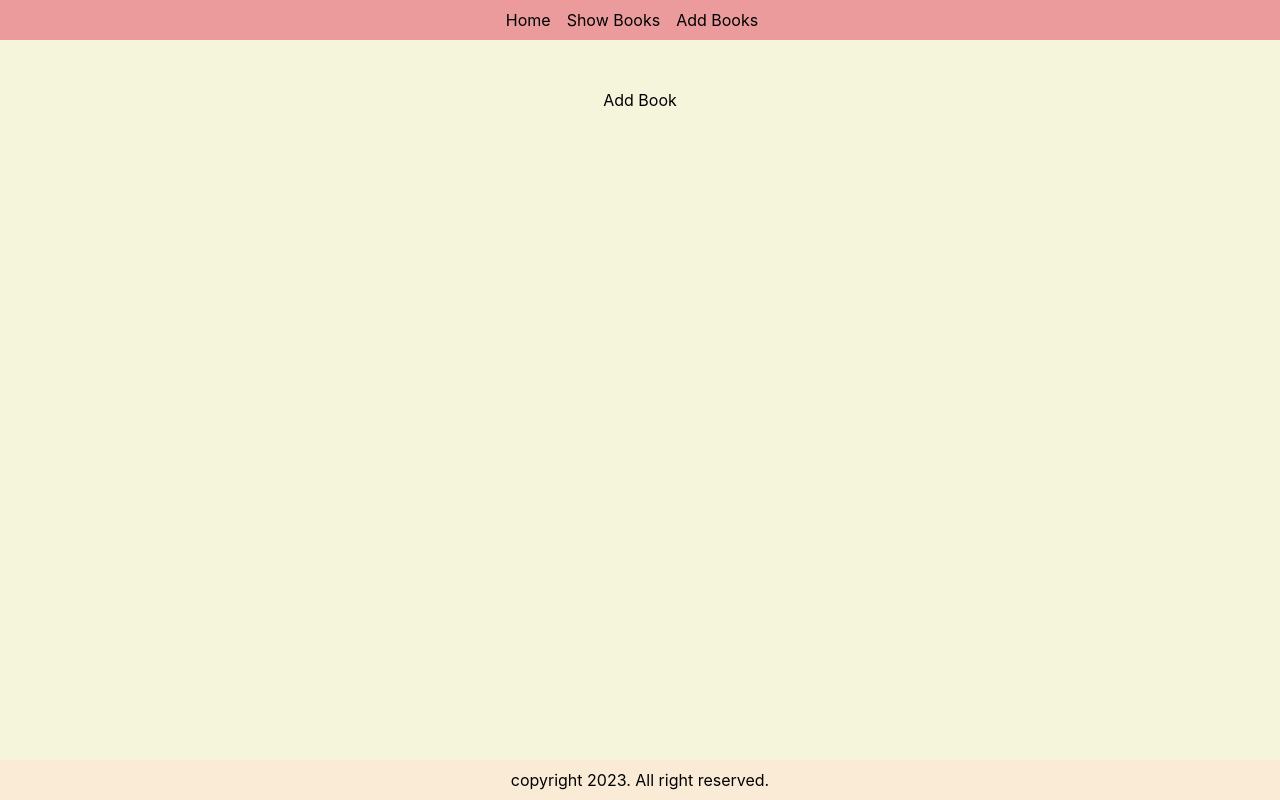
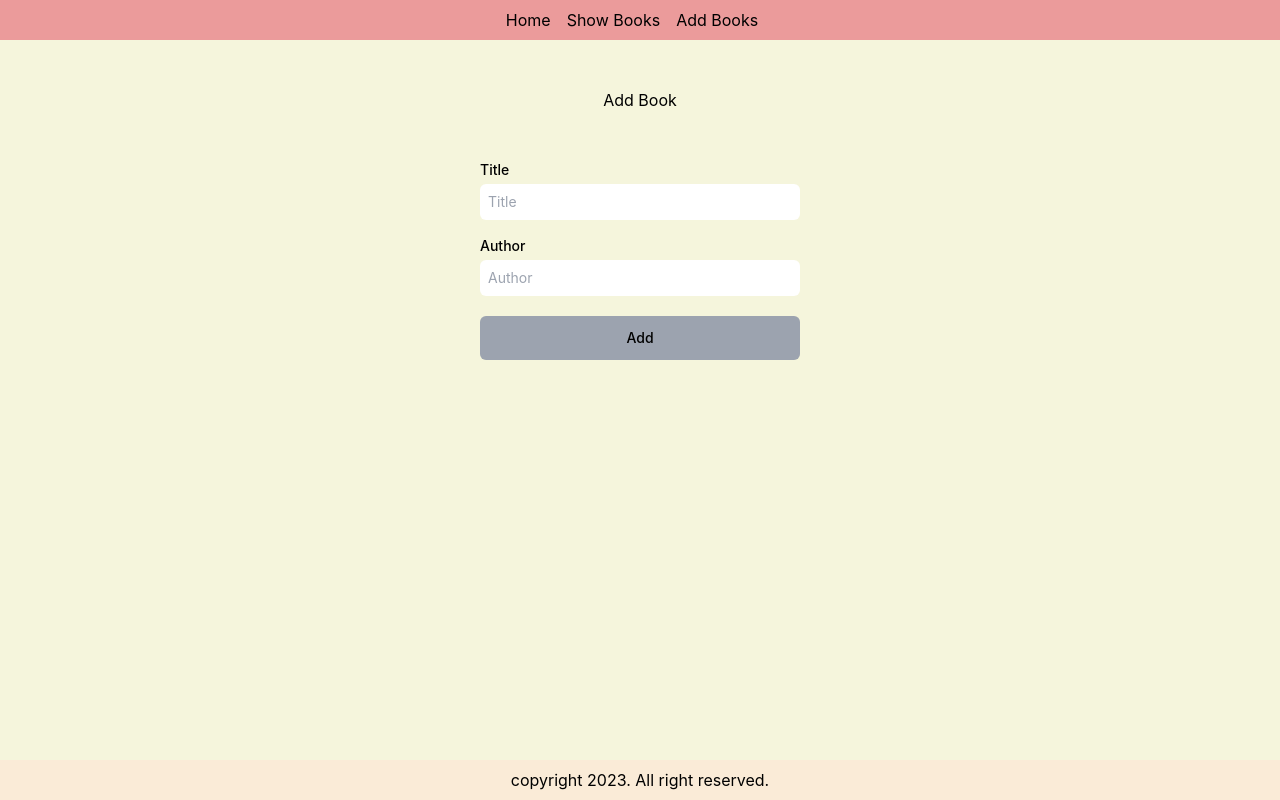
Before and after one commit to mohammedtakbir/React-CRUD-App-using-redux-toolkit, a React (Create React App) app: page /add-book in a window 1280 px wide. Built offline with nearby package versions, Linux system fonts and the light colour scheme.

Commit message:
add books to the books-view page

```diff
--- a/src/Features/Books/AddBook.js
+++ b/src/Features/Books/AddBook.js
@@ -1,9 +1,55 @@
 import React from 'react';
+import { useDispatch, useSelector } from 'react-redux';
+import { useNavigate } from 'react-router-dom';
+import { addBook } from './BooksSlice';
 
 const AddBook = () => {
+    const dispatch = useDispatch();
+    const navigate = useNavigate();
+    const numberOfBooks = useSelector(state => state.booksReducer.books.length)
+    const handleAddBook = (e) => {
+        e.preventDefault();
+        const form = e.target;
+        const title = form.title.value;
+        const author = form.author.value;
+        const book = { id: numberOfBooks + 1, title, author }
+        dispatch(addBook(book));
+        navigate('/books-view', { replace: true });
+        form.reset();
+    }
+
     return (
         <div>
             <h2>Add Book</h2>
+            <form onSubmit={handleAddBook}>
+                <div className='mb-4 mt-3'>
+                    <label
+                        className='block text-sm font-medium mb-1'>Title</label>
+                    <input
+                        className='px-2 p-2 rounded-md text-sm'
+                        type="text"
+                        name="title"
+                        placeholder='Title'
+                        required
+                    />
+                </div>
+                <div className='mb-2'>
+                    <label
+                        className='block text-sm font-medium mb-1'>Author</label>
+                    <input
+                        className='px-2 p-2 rounded-md text-sm'
+                        type="text"
+                        name="author"
+                        placeholder='Author'
+                        required
+                    />
+                </div>
+                <div className='mt-5'>
+                    <button type='submit' className='bg-gray-400 hover:bg-gray-700 duration-200 hover:text-white py-3 px-4 rounded-md w-full text-sm font-medium'>
+                        Add
+                    </button>
+                </div>
+            </form>
         </div>
     );
 };
--- a/src/Features/Books/BooksSlice.js
+++ b/src/Features/Books/BooksSlice.js
@@ -20,8 +20,11 @@ const booksSlice = createSlice({
     initialState: initialBooks,
     reducers: {
         showBooks: (state) => state,
+        addBook: (state, action) => {
+            state.books.push(action.payload)
+        }
     }
 })
 
-export const { showBooks } = booksSlice.actions;
+export const { showBooks, addBook } = booksSlice.actions;
 export default booksSlice.reducer;
```
